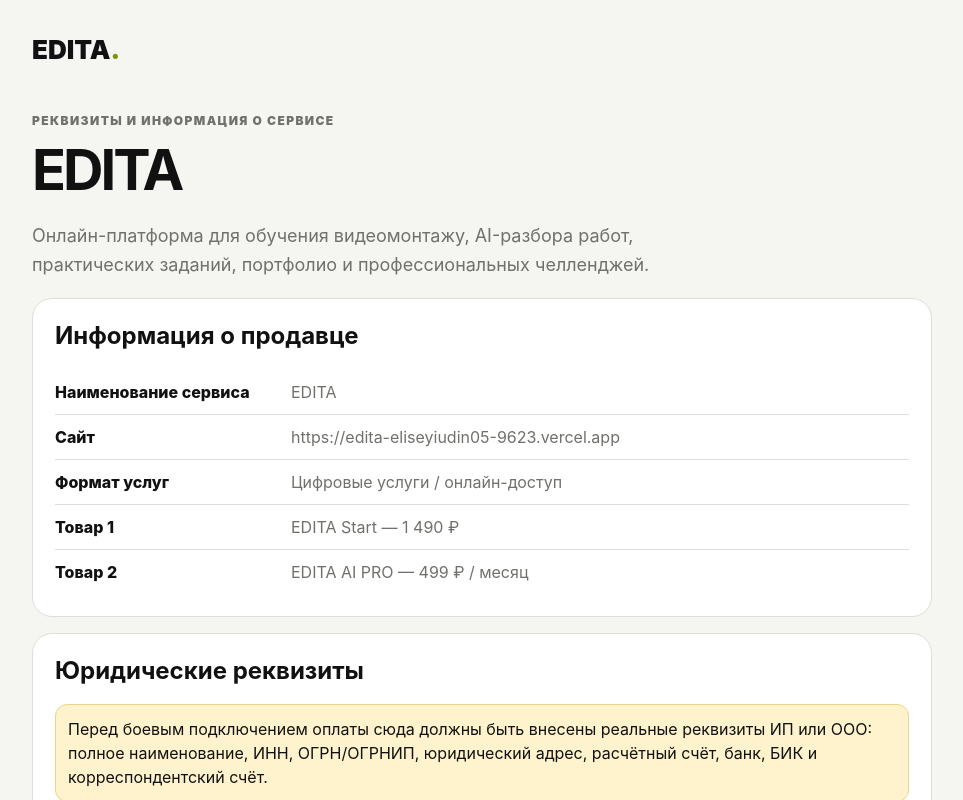
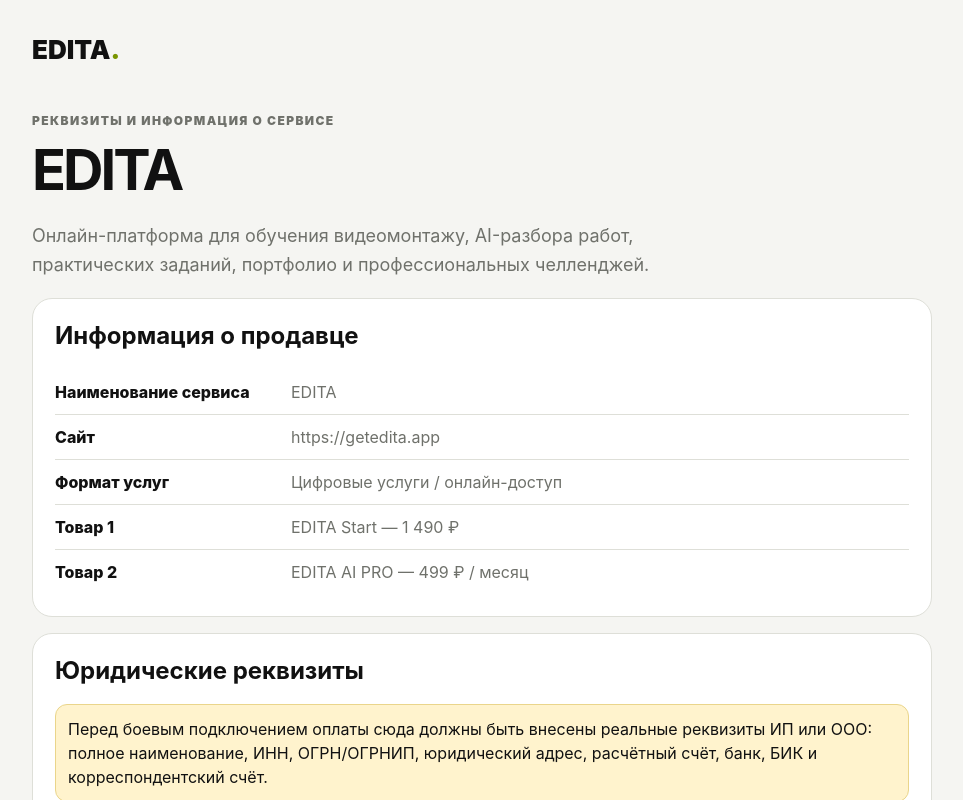
Before and after one commit to eliseyiudin05-eng/edita, a Next.js app: page /requisites in a window 1280 px wide. Shown: the top 800 px of the page, without its empty margins (158-1121 px from the left). Built offline with nearby package versions, Linux system fonts and the light colour scheme; no server answers.

Commit message:
chore: use clean EDITA domain in requisites

```diff
--- a/app/requisites/page.tsx
+++ b/app/requisites/page.tsx
@@ -16,7 +16,7 @@ export default function RequisitesPage(){
           <h2>Информация о продавце</h2>
           <dl>
             <div><dt>Наименование сервиса</dt><dd>EDITA</dd></div>
-            <div><dt>Сайт</dt><dd>https://edita-eliseyiudin05-9623.vercel.app</dd></div>
+            <div><dt>Сайт</dt><dd>https://getedita.app</dd></div>
             <div><dt>Формат услуг</dt><dd>Цифровые услуги / онлайн-доступ</dd></div>
             <div><dt>Товар 1</dt><dd>EDITA Start — 1 490 ₽</dd></div>
             <div><dt>Товар 2</dt><dd>EDITA AI PRO — 499 ₽ / месяц</dd></div>
```
